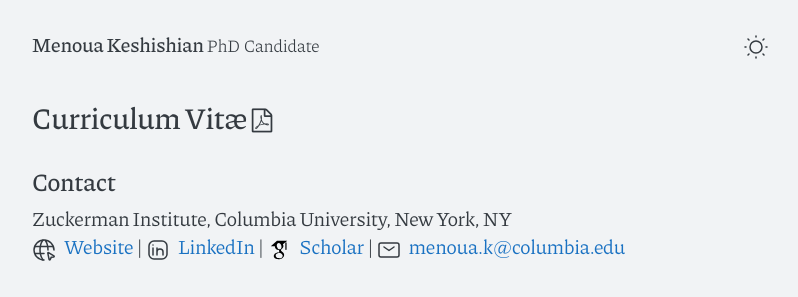
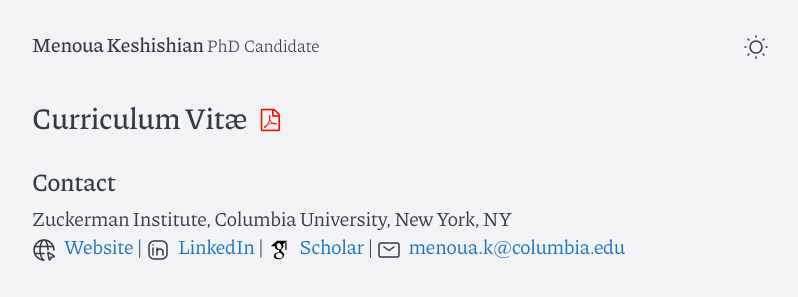
Before and after one commit to menoua/menoua.github.io, a Jekyll site: the page built from cv.md, in a window 1280 px wide. Shown: the top 297 px of the page, without its empty margins (240-1038 px from the left). Built offline with Jekyll 4.4.1, drawn with Linux system fonts in a browser that asks for light colours; nearby versions of some CDN libraries.

Commit message:
Style PDF icon in CV

```diff
--- a/_sass/_elements.scss
+++ b/_sass/_elements.scss
@@ -179,3 +179,9 @@ table.no-gap-before {
 table.no-gap-after {
   margin-bottom: 0px;
 }
+
+i.pdf-icon {
+  font-size: 0.75em;
+  color: #f40f02;
+  vertical-align: 7.5%;
+}
--- a/_sass/_media.scss
+++ b/_sass/_media.scss
@@ -86,7 +86,8 @@
     .toggle-icon,
     .li-icon,
     .reversefootnote,
-    a.iconlink {
+    a.iconlink,
+    a#cv-pdf-link {
       display: none;
     }
   }
--- a/cv.md
+++ b/cv.md
@@ -3,7 +3,13 @@ layout: cv
 title: CV
 ---
 
-# Curriculum Vitæ [<i class="fa fa-file-pdf-o" style="font-size: 0.8em"></i>](/cv.pdf)
+<h1>
+    Curriculum Vitæ
+    &nbsp;
+    <a href="/cv.pdf" aria-label="Print version" id="cv-pdf-link">
+    <i class="fa fa-file-pdf-o pdf-icon" aria-hidden="true" title="Print version"></i>
+    </a>
+</h1>
 
 {% include contact.html %}
 
```
